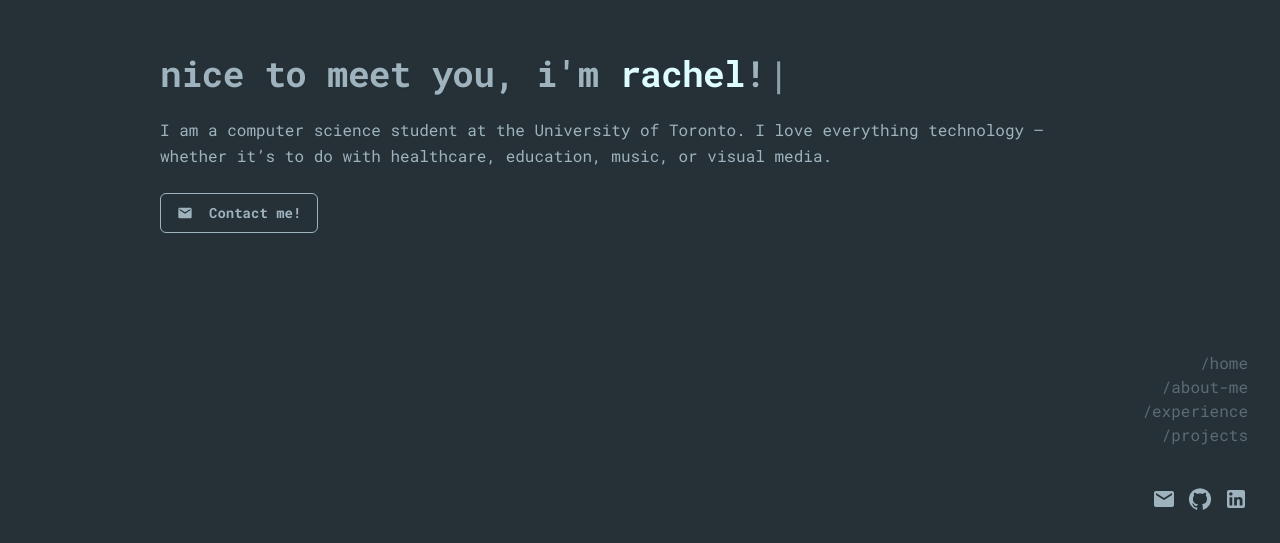
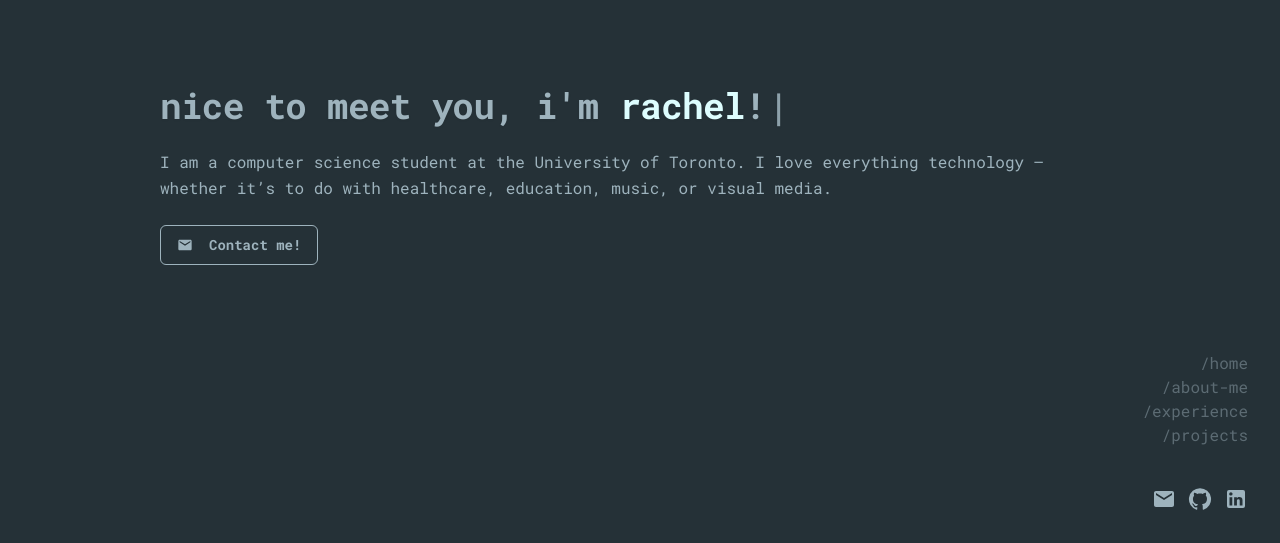
Before and after one commit to rachelkd/portfolio, a React (Vite) app: page / in a window 1280 px wide. Shown: the part 257-800 px from the top of the page. Built offline with nearby package versions, Linux system fonts and the light colour scheme.

Commit message:
Fixed padding styling

```diff
--- a/src/App.tsx
+++ b/src/App.tsx
@@ -19,7 +19,7 @@ import './App.css';
 function App() {
     return (
         <>
-            <div className='main-content'>
+            <div className='w-full p-2 sm:p-4 md:p-6 lg:p-8'>
                 <Intro />
                 <AboutMe />
                 <Experience />
--- a/src/components/pages/Intro.tsx
+++ b/src/components/pages/Intro.tsx
@@ -11,7 +11,7 @@ const Intro: FC = () => {
 
     return (
         <div
-            className='min-h-screen flex flex-col justify-center items-left w-full p-8'
+            className='min-h-screen flex flex-col justify-center items-left w-full'
             id='intro'
         >
             <div className='flex flex-col space-y-6 w-full'>
```
